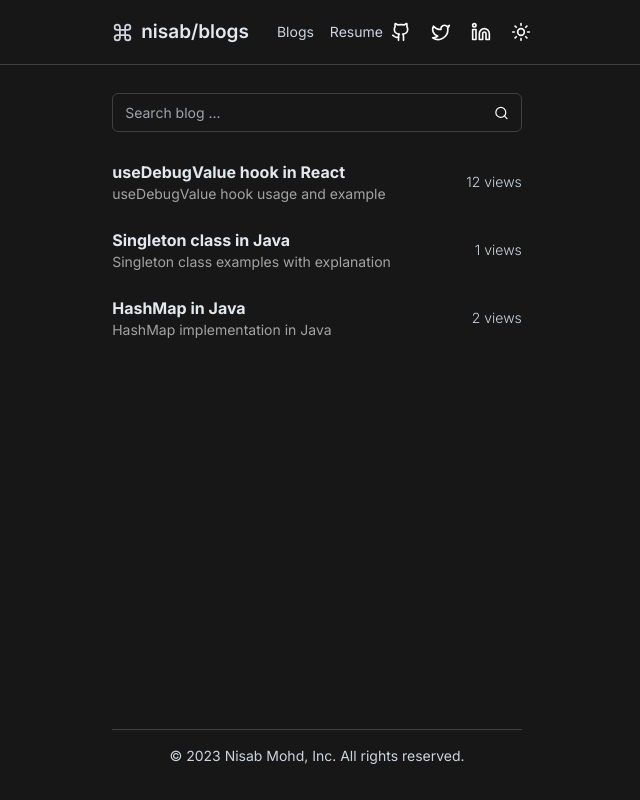
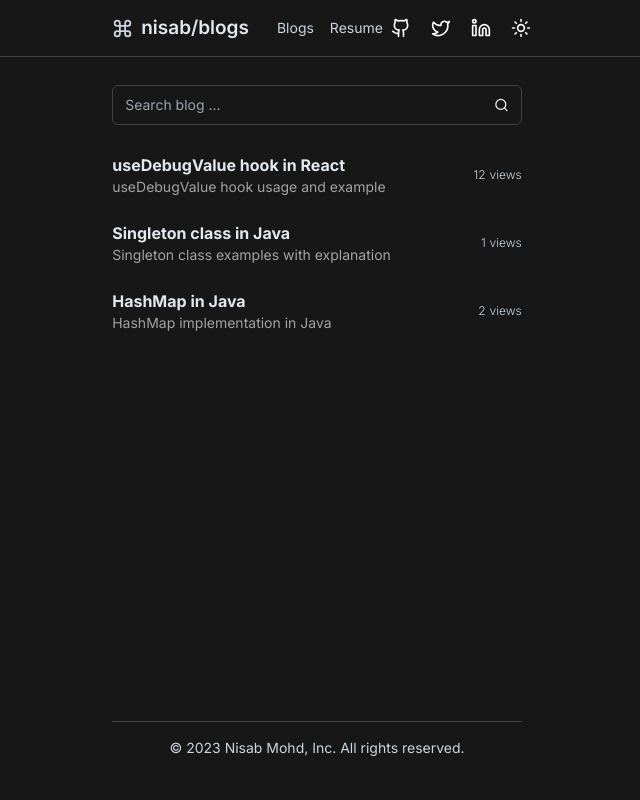
Before and after one commit to nisabmohd/nisabmohd.blog, a Next.js app: page /blog in a window 1280 px wide. Shown: the whole page, without its empty margins (323-963 px from the left). Built offline with nearby package versions, Linux system fonts and the light colour scheme.

Commit message:
ui enhancements

```diff
--- a/src/components/blog-card.tsx
+++ b/src/components/blog-card.tsx
@@ -25,7 +25,7 @@ export default function BlogCard({
         </h3>
         <p className="text-sm text-neutral-400">{description}</p>
       </div>
-      <div className="dark:text-slate-300 text-slate-600 text-sm font-light flex flex-row items-center gap-1">
+      <div className="dark:text-slate-300 text-slate-600 text-[12px] font-light flex flex-row items-center gap-1">
         <span>{numberWithCommas(views)} </span>
         <span>views</span>
       </div>
--- /dev/null
+++ b/src/components/dark-toggle.tsx
@@ -0,0 +1,5 @@
+"use client";
+
+export default function ThemeMode() {
+  return <div>dark-toggle</div>;
+}
--- a/src/components/navbar.tsx
+++ b/src/components/navbar.tsx
@@ -28,11 +28,11 @@ export default function Navbar() {
 
   if (loading)
     return (
-      <div className="w-[32%] max-[1200px]:w-[85%] max-[500px]:w-[91%] m-auto flex flex-row items-center justify-between h-16 py-2"></div>
+      <div className="w-[32%] max-[1200px]:w-[85%] max-[500px]:w-[91%] m-auto flex flex-row items-center justify-between h-14 py-2"></div>
     );
 
   return (
-    <div className="w-[32%] max-[1200px]:w-[85%] max-[500px]:w-[91%] m-auto flex flex-row items-center justify-between h-16 py-2">
+    <div className="w-[32%] max-[1200px]:w-[85%] max-[500px]:w-[91%] m-auto flex flex-row items-center justify-between h-14 py-2">
       <Sheet open={sheetOpen} onOpenChange={(val) => setSheetOpen(val)}>
         <SheetTrigger
           onClick={() => setSheetOpen(true)}
--- a/src/components/search.tsx
+++ b/src/components/search.tsx
@@ -18,7 +18,7 @@ export default function SearchBar() {
     router.push(`/blog?key=${key}`);
   }, [key]);
   return (
-    <div className="input flex flex-row gap-3 items-center bg-inherit py-[8.5px] border-[1px] dark:border-neutral-700 border-neutral-300 rounded-md mb-[3.5px] px-3">
+    <div className="input flex flex-row gap-3 items-center bg-inherit h-10 border-[1px] dark:border-neutral-700 border-neutral-300 rounded-md mb-[3.5px] px-3">
       <input
         value={key}
         onChange={(e) => setKey(e.target.value)}
```
